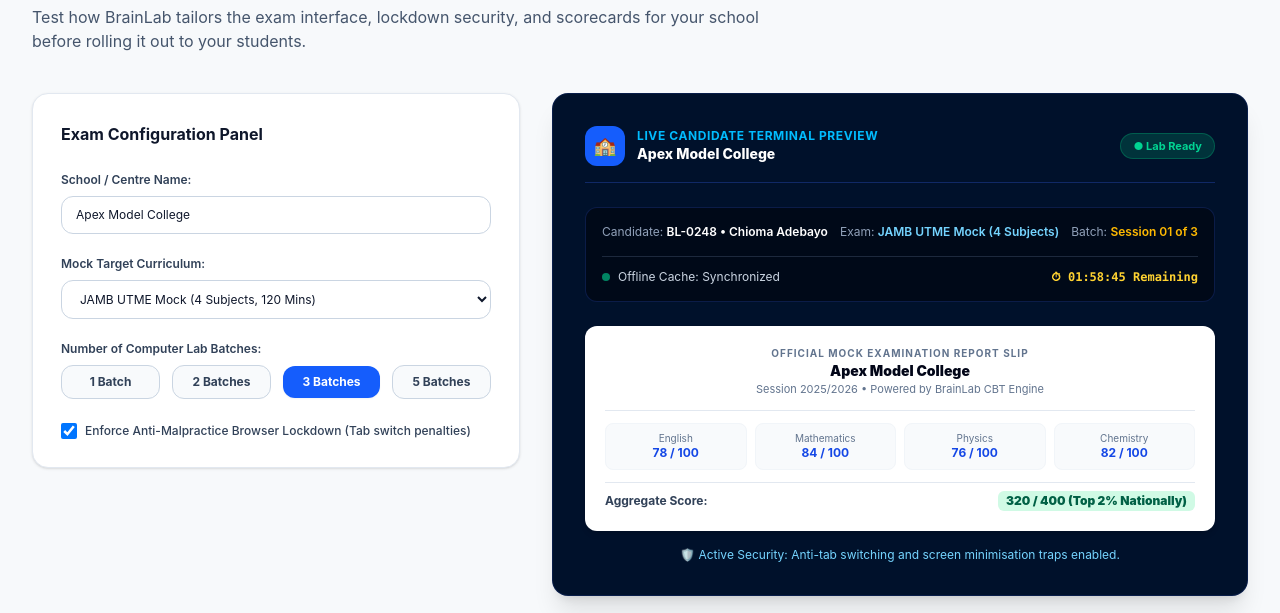
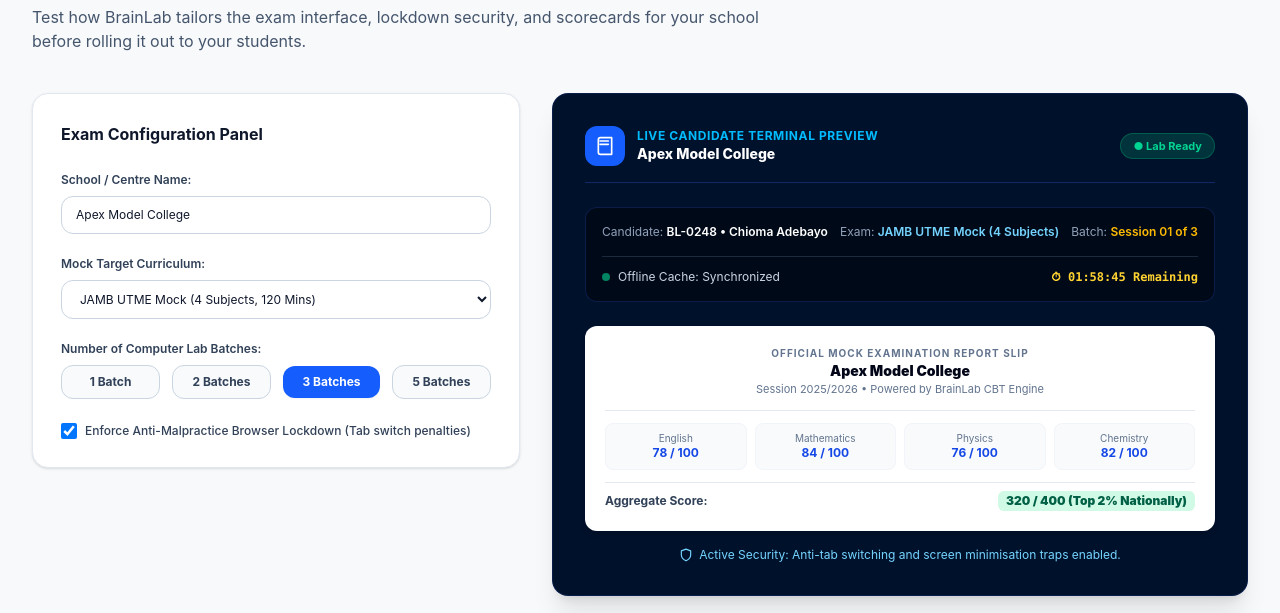
Before and after one commit to JAVABOI05/BRAINLAB-EXAM-CBT, a Next.js app: page /schools in a window 1280 px wide. Shown: the part 2040-2653 px from the top of the page. Built offline with nearby package versions, Linux system fonts and the light colour scheme; no server answers; the database is empty.

Commit message:
feat(schools): replace raw emojis with clean SVG glyphs

```diff
--- a/app/components/BrandHeader.tsx
+++ b/app/components/BrandHeader.tsx
@@ -564,8 +564,8 @@ export default function BrandHeader() {
         {/* Right Desktop Actions & User Session Controls */}
         <div className="hidden md:flex items-center gap-2">
           {checkingSession ? (
-            <div className="flex items-center gap-2 rounded-xl border border-slate-200 px-3 py-1.5 text-xs text-slate-500 dark:border-slate-700">
-              <span className="h-1.5 w-1.5 animate-ping rounded-full bg-blue-600" />
+            <div className="flex items-center gap-2 rounded-xl border border-slate-700 px-3 py-1.5 text-xs text-slate-200">
+              <span className="h-1.5 w-1.5 animate-ping rounded-full bg-cyan-400" />
               <span>Checking…</span>
             </div>
           ) : user ? (
@@ -799,7 +799,7 @@ export default function BrandHeader() {
           {/* User actions on mobile */}
           <div className="border-t border-slate-100 pt-3 dark:border-slate-800">
             {checkingSession ? (
-              <span className="text-xs text-slate-400">Verifying session…</span>
+              <span className="text-xs text-slate-300">Verifying session…</span>
             ) : user ? (
               <div className="space-y-2">
                 <div className="flex items-center gap-2 p-1">
--- a/app/schools/page.tsx
+++ b/app/schools/page.tsx
@@ -557,7 +557,11 @@ export default function SchoolsPage() {
               <div className="flex items-center justify-between border-b border-blue-900/60 pb-4">
                 <div className="flex items-center gap-3">
                   <div className="flex h-10 w-10 items-center justify-center rounded-xl bg-blue-600 text-lg font-black text-white">
-                    🏫
+                    <svg className="h-5 w-5 text-white" viewBox="0 0 24 24" fill="none" stroke="currentColor" strokeWidth="2" strokeLinecap="round" strokeLinejoin="round" aria-hidden="true">
+                      <path d="M4 19.5v-15A2.5 2.5 0 0 1 6.5 2H20v20H6.5a2.5 2.5 0 0 1-2.5-2.5Z" />
+                      <path d="M6 6h10" />
+                      <path d="M6 10h10" />
+                    </svg>
                   </div>
                   <div>
                     <p className="text-xs font-bold uppercase tracking-wider text-sky-400">
@@ -643,8 +647,11 @@ export default function SchoolsPage() {
               </div>
 
               {simLockdown && (
-                <p className="mt-4 text-center text-xs text-sky-300">
-                  🛡️ Active Security: Anti-tab switching and screen minimisation traps enabled.
+                <p className="mt-4 text-center text-xs text-sky-300 flex items-center justify-center gap-1.5">
+                  <svg className="h-3.5 w-3.5 text-sky-300" viewBox="0 0 24 24" fill="none" stroke="currentColor" strokeWidth="2" strokeLinecap="round" strokeLinejoin="round" aria-hidden="true">
+                    <path d="M12 22s8-4 8-10V5l-8-3-8 3v7c0 6 8 10 8 10z" />
+                  </svg>
+                  <span>Active Security: Anti-tab switching and screen minimisation traps enabled.</span>
                 </p>
               )}
             </div>
```
Also changed, not shown: 7 other files (tests, documents, lock files or other folders).
